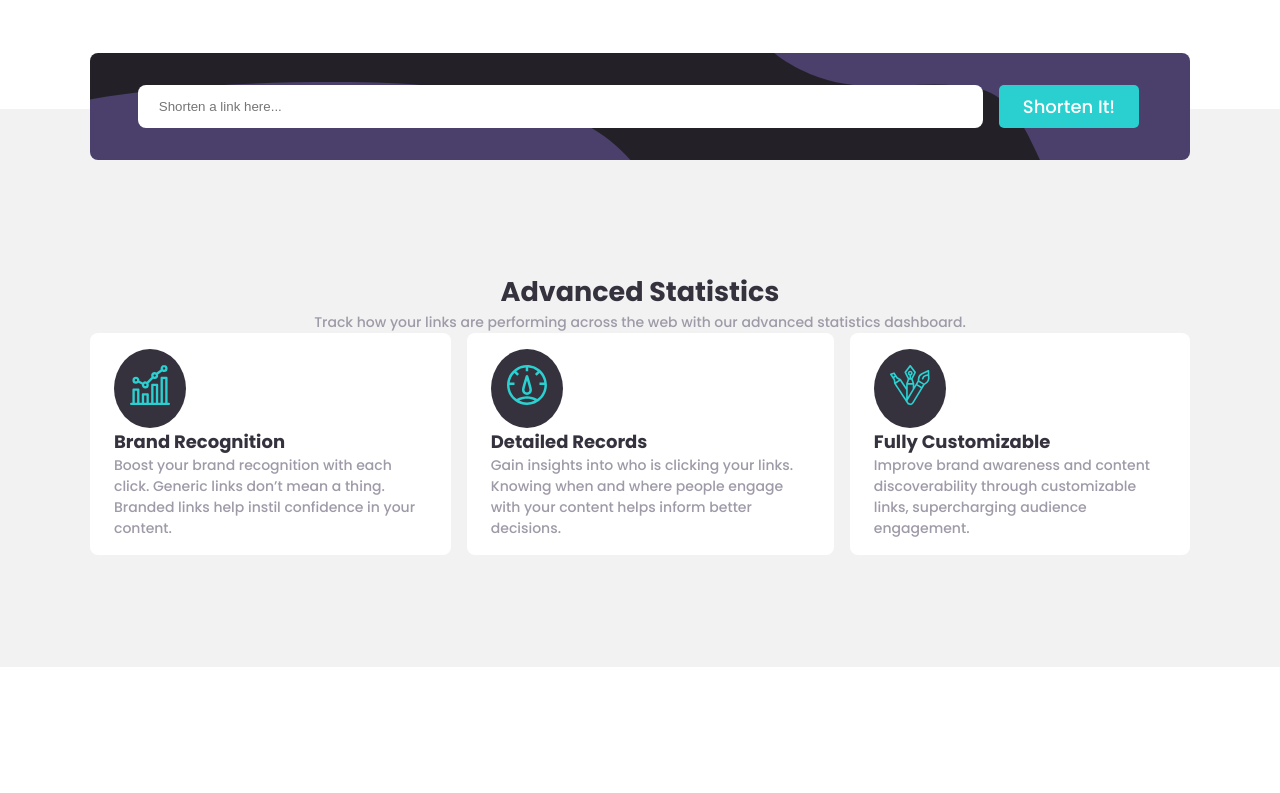
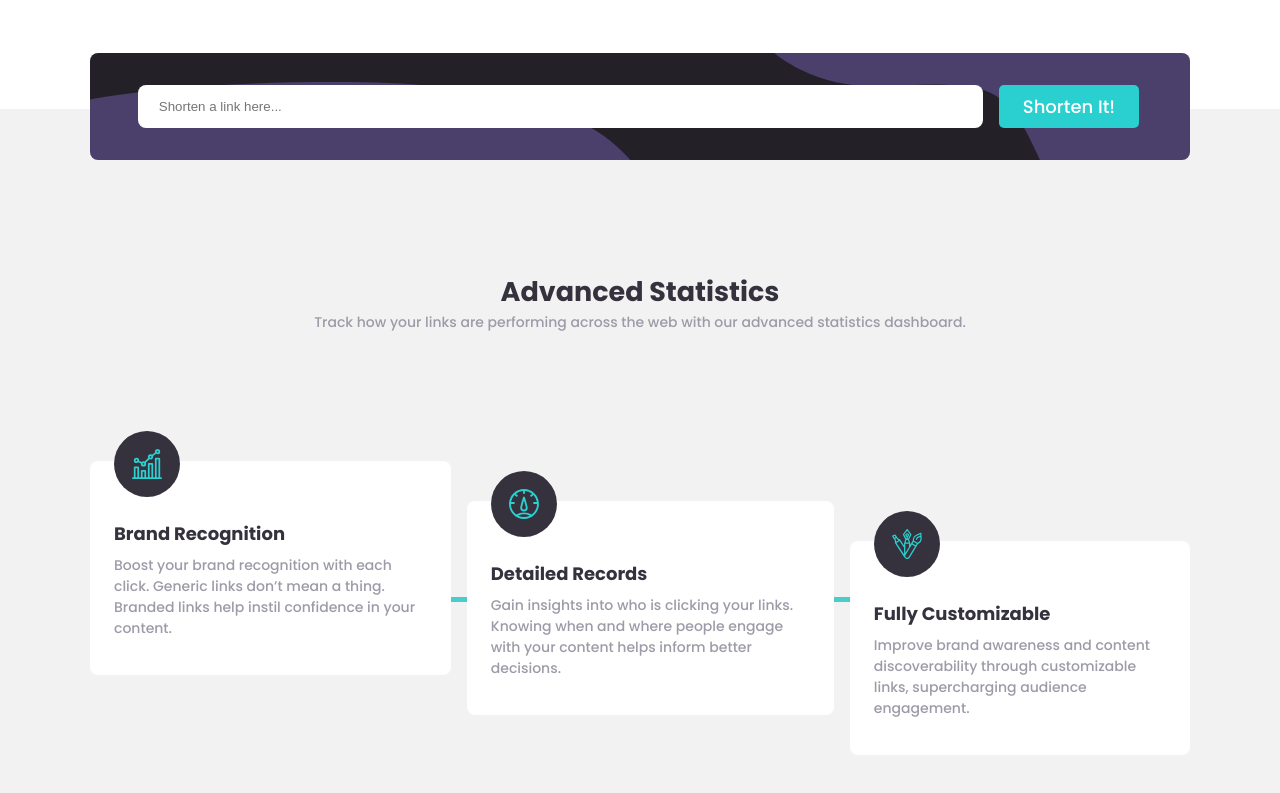
Before and after one commit to abdelilahelhaddad/url-shortening-api, a plain HTML site: page index.html in a window 1280 px wide. Shown: the part 599-1392 px from the top of the page. Before the commit the page ends 1266 px from the top, so only its background shows below. Drawn offline with Linux system fonts and the light colour scheme.

Commit message:
:fire: :art: Second Commit Desktop Layout :sparkles: :globe_with_meridians:

```diff
--- a/style.scss
+++ b/style.scss
@@ -166,38 +166,81 @@ ul {
 
       .features {
         display: flex;
-        width: 100%;
+        justify-content: space-around;
+        align-items: center;
         gap: 1rem;
 
         .brand,
         .record,
         .custom {
           background: #FFF;
-          padding: 1rem 1.5rem;
+          padding: 1rem 1.5rem 2.25rem 1.5rem;
           border-radius: 8px;
 
           .icon {
             background-color: $-N-Very-Dark-Blue;
             display: inline-block;
             border-radius: 50%;
-            // margin: 1rem;
-            padding: 1rem;
+            padding: 0.5rem;
+            position: relative;
+            width: 50px;
+            height: 50px;
+            margin-top: -3.2rem;
 
-            // width: 100px;
-            // height: 100px;
             img {
-              width: 40px;
-              height: 40px;
+              position: absolute;
+              top: 50%;
+              left: 50%;
+              transform: translate(-50%, -50%);
+              width: 30px;
+              height: 30px;
             }
           }
 
           h3 {
             font-size: 18px;
+            margin-top: 1rem;
           }
 
           p {
             font-size: 14px;
+            margin-top: 0.5rem;
           }
+        }
+
+        .brand {
+          margin-top: 3rem;
+        }
+
+        .record {
+          margin-top: 8rem;
+          position: relative;
+        }
+
+        .record::before {
+          content: "";
+          background: $-P-Cyan;
+          width: 50px;
+          height: 5px;
+          position: absolute;
+          left: -10%;
+          top: 45%;
+          z-index: -999;
+        }
+
+        .record::after {
+          content: "";
+          background: $-P-Cyan;
+          width: 50px;
+          height: 5px;
+          position: absolute;
+          right: -10%;
+          top: 45%;
+          z-index: -999;
+        }
+
+        .custom {
+          margin-top: 13rem;
         }
       }
     }
```
Also changed, not shown: style.css, 1 other file.
